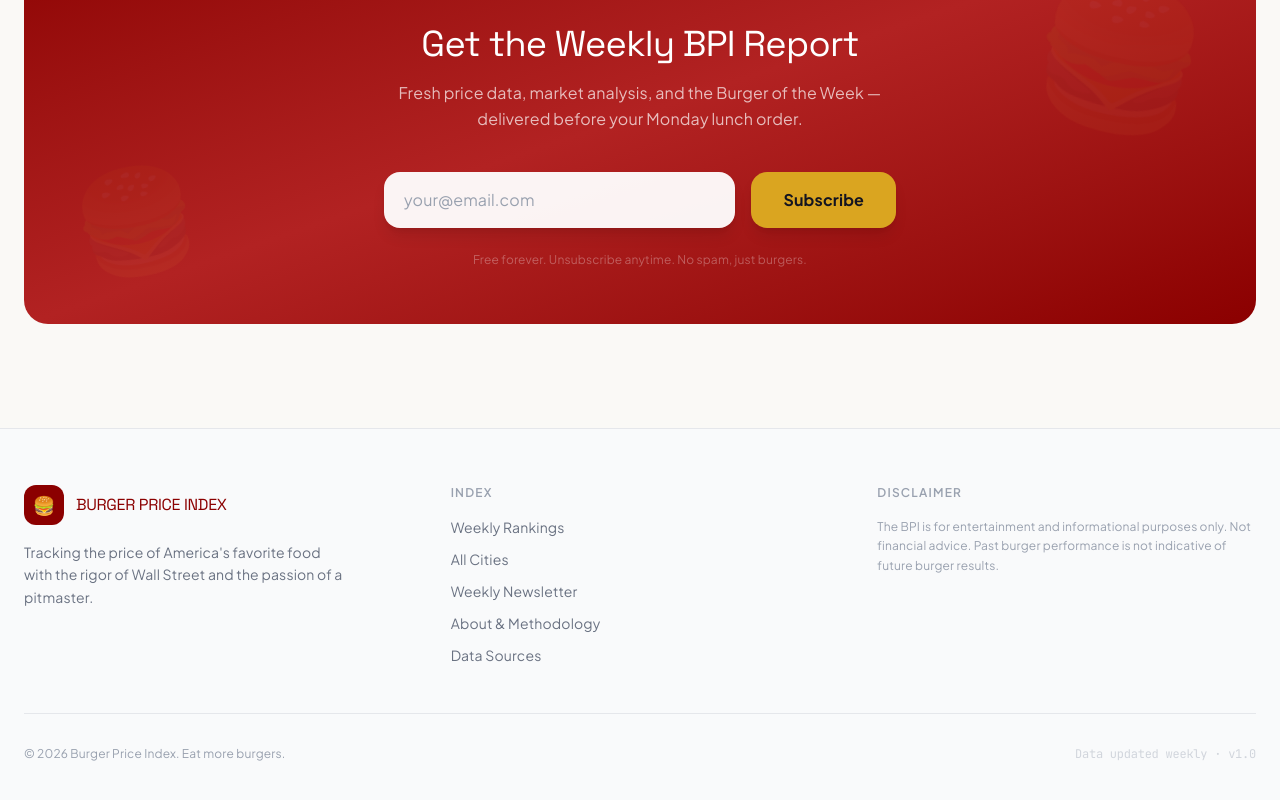
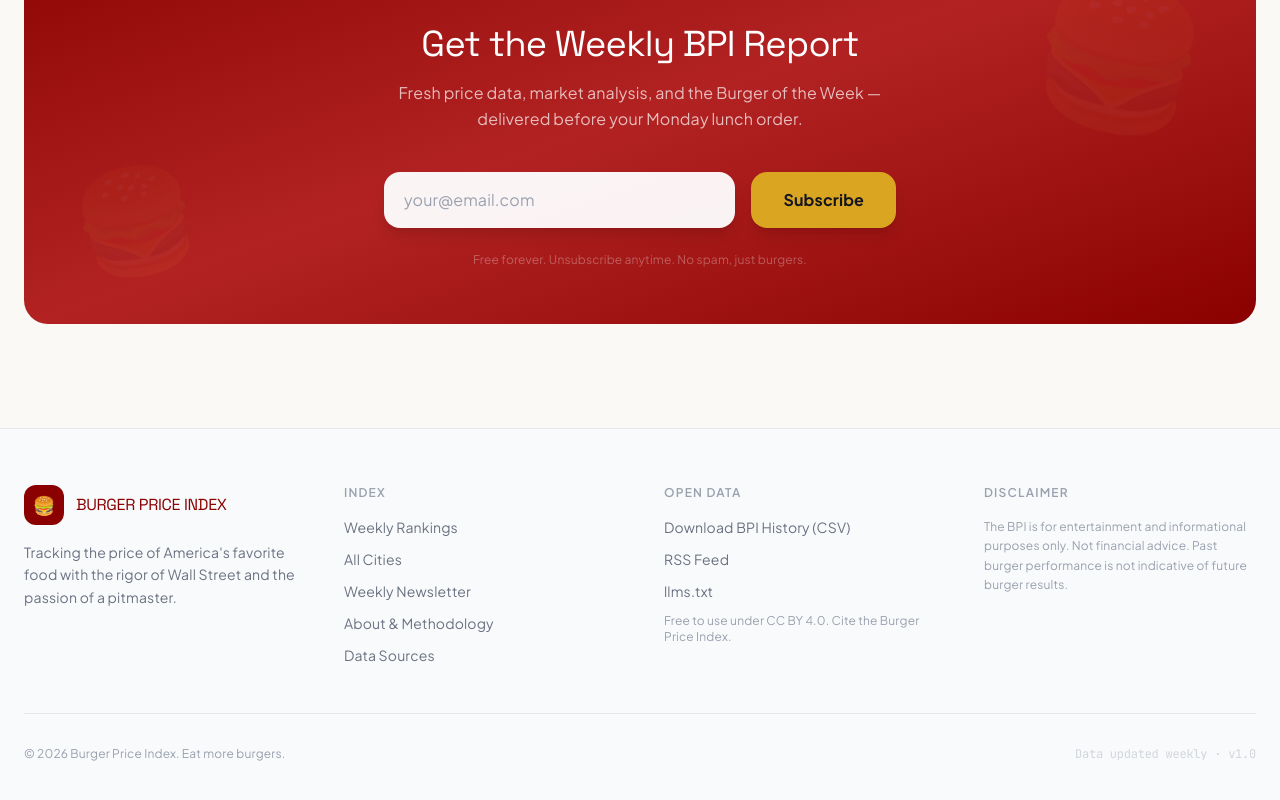
Before and after one commit to robroyhobbs/burgerprice, a Next.js app: page / in a window 1280 px wide. Shown: the part 7068-7868 px from the top of the page. Built offline with nearby package versions, Linux system fonts and the light colour scheme; no server answers; the database is empty.

Commit message:
UX: Open Data footer column (CSV, RSS, llms.txt, CC BY 4.0) on every page (#81)
Co-authored-by: Matt McKinney <mtmckinney@gmail.com>

```diff
--- a/src/components/footer.tsx
+++ b/src/components/footer.tsx
@@ -4,7 +4,7 @@ export function Footer() {
   return (
     <footer className="border-t border-gray-200 dark:border-grill-lighter mt-16 bg-gray-50 dark:bg-grill-light">
       <div className="max-w-7xl mx-auto px-6 py-14">
-        <div className="grid grid-cols-1 md:grid-cols-3 gap-12">
+        <div className="grid grid-cols-1 md:grid-cols-4 gap-12">
           {/* Brand */}
           <div>
             <div className="flex items-center gap-3 mb-4">
@@ -44,6 +44,27 @@ export function Footer() {
             </nav>
           </div>
 
+          {/* Open data */}
+          <div>
+            <h3 className="text-xs uppercase tracking-widest text-gray-400 font-semibold mb-4">
+              Open Data
+            </h3>
+            <nav className="flex flex-col gap-3 text-sm text-gray-500 dark:text-gray-400">
+              <a href="/data/bpi.csv" download className="hover:text-ketchup dark:hover:text-mustard transition-colors">
+                Download BPI History (CSV)
+              </a>
+              <a href="/feed.xml" type="application/rss+xml" className="hover:text-ketchup dark:hover:text-mustard transition-colors">
+                RSS Feed
+              </a>
+              <a href="/llms.txt" type="text/plain" className="hover:text-ketchup dark:hover:text-mustard transition-colors">
+                llms.txt
+              </a>
+              <span className="text-xs text-gray-400 dark:text-gray-500">
+                Free to use under CC BY 4.0. Cite the Burger Price Index.
+              </span>
+            </nav>
+          </div>
+
           {/* Disclaimer */}
           <div>
             <h3 className="text-xs uppercase tracking-widest text-gray-400 font-semibold mb-4">
```
